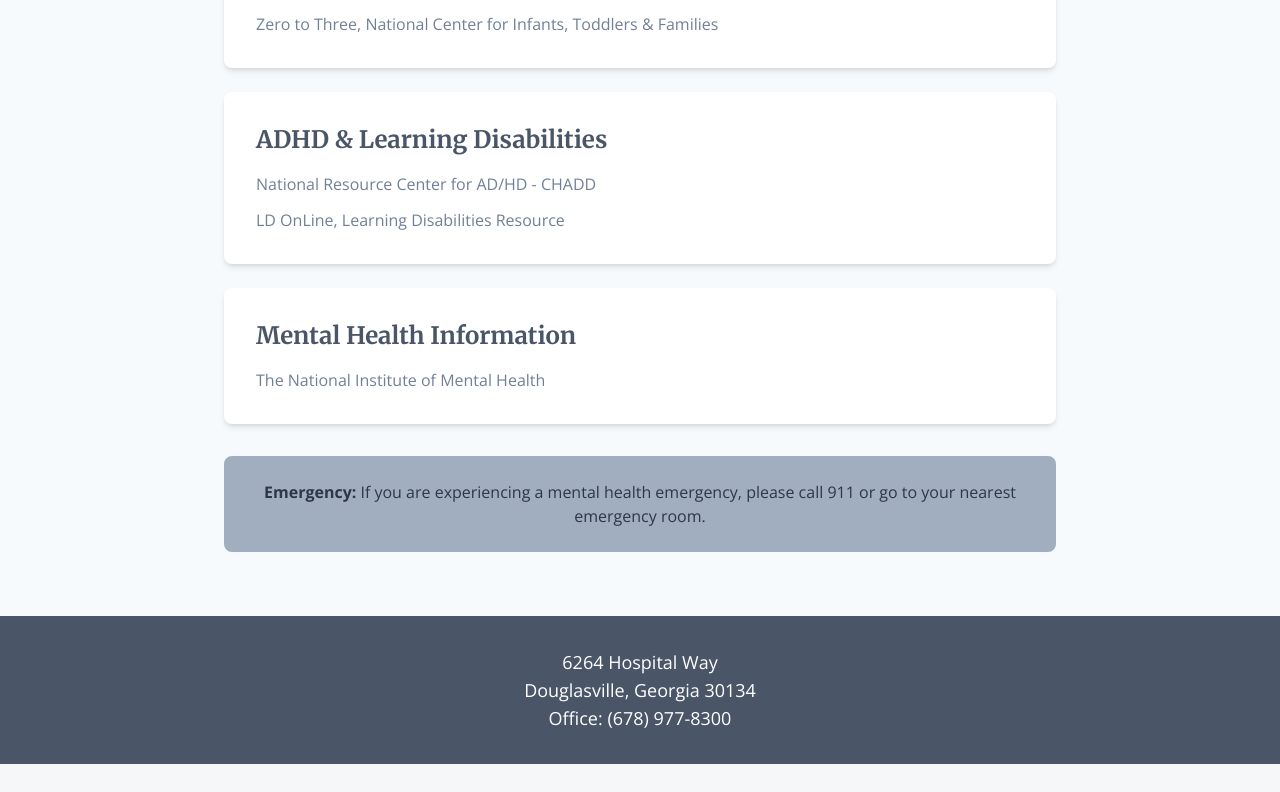
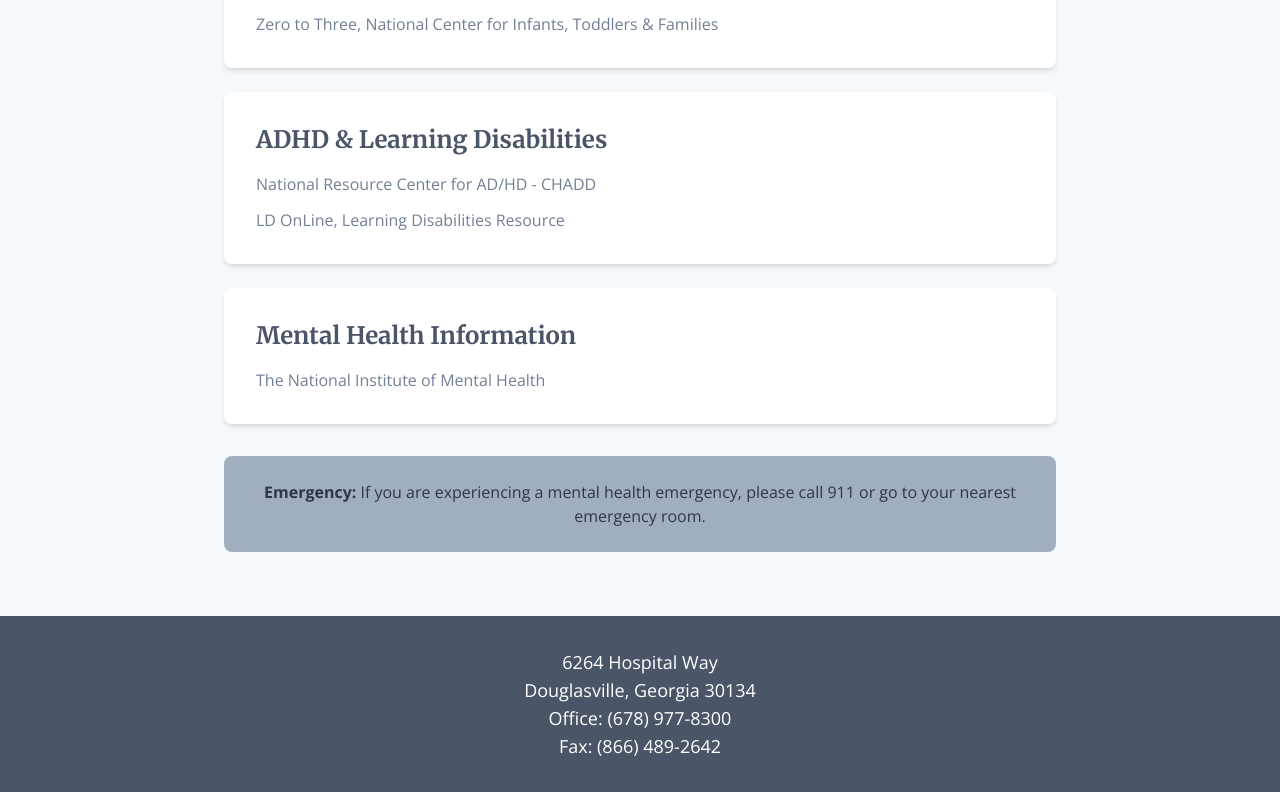
Before and after one commit to tristin-scalormedical/WGPSPublicWebsite, a React (Vite) app: page /links in a window 1280 px wide. Shown: the part 860-1652 px from the top of the page. Before the commit the page ends 1624 px from the top, so only its background shows below. Built offline with nearby package versions, Linux system fonts and the light colour scheme.

Commit message:
Fax Number

```diff
--- a/src/components/Footer.tsx
+++ b/src/components/Footer.tsx
@@ -13,7 +13,8 @@
         <p className="text-lg">
           6264 Hospital Way<br />
           Douglasville, Georgia 30134<br />
-          Office: (678) 977-8300
+          Office: (678) 977-8300<br />
+          Fax: (866) 489-2642
         </p>
       </div>
     </footer>
```
